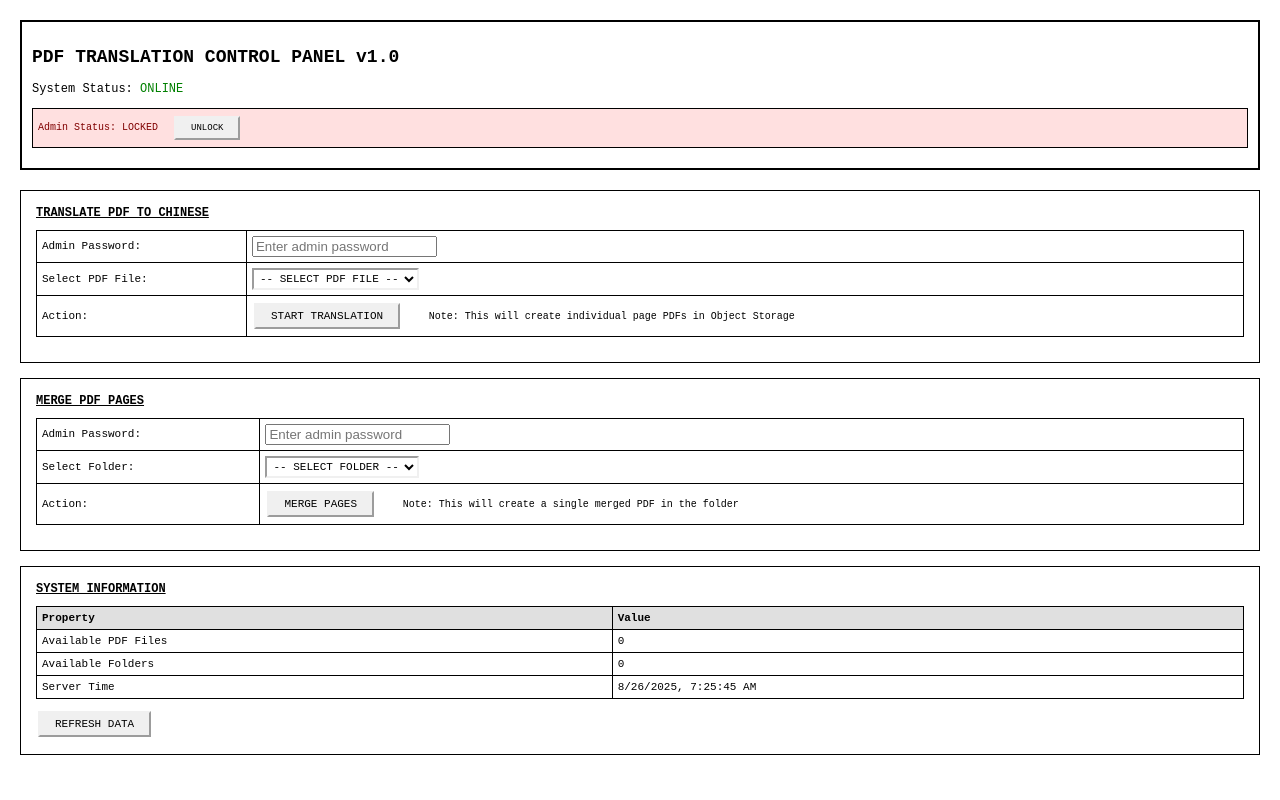
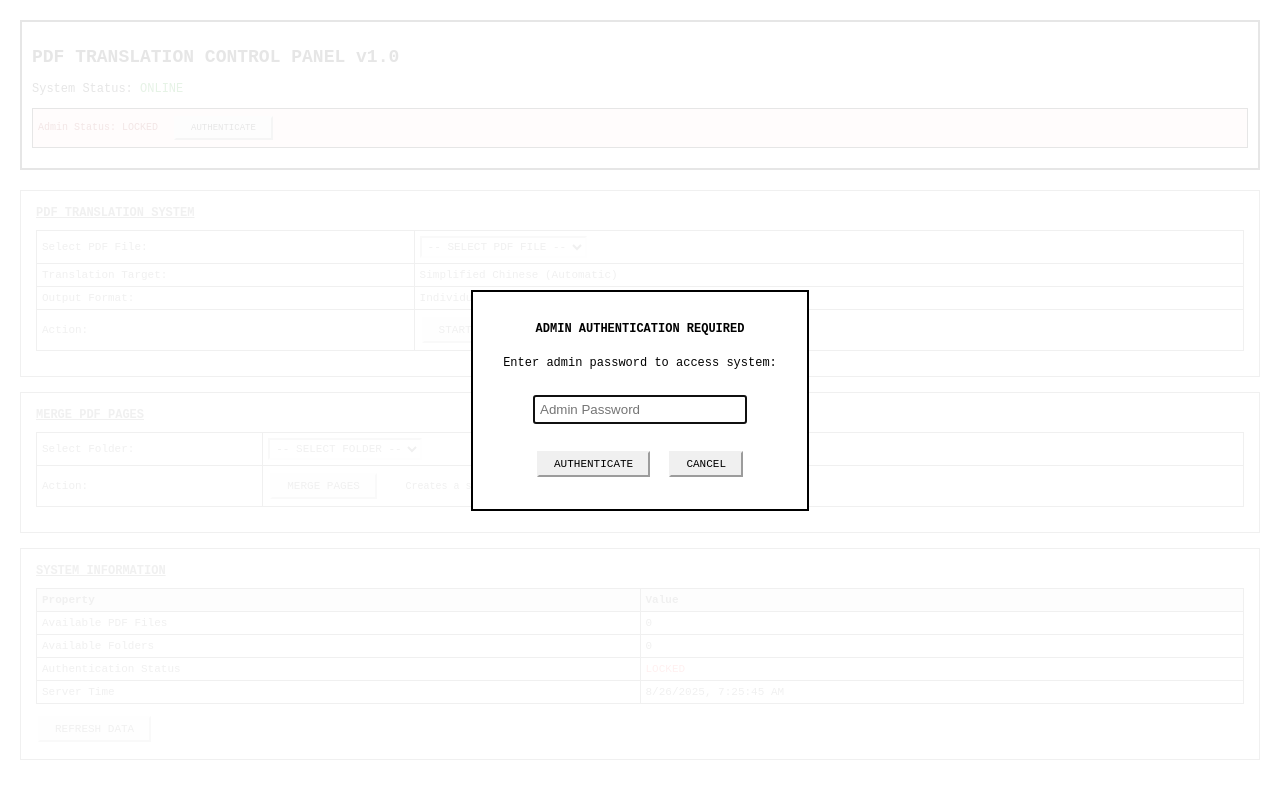
Before and after one commit to Glove0102/Magazine-Refit, a Flask app: template templates/dashboard.html in a window 1280 px wide. Run offline with Flask 3, Linux system fonts and the light colour scheme; the template is opened without the code that fills it, so the values that code supplies are empty.

Commit message:
Assistant checkpoint: Restructured dashboard with unified auth system
Assistant generated file changes:
- templates/dashboard.html: Restructure dashboard with single auth and new translation interface
- app.py: Update Flask app with session-based authentication and simplified endpoints

---

User prompt:

completely remove the enter password for each action, make it for whole dashboard like we have up top. completely remove the translate pdf to chinese box. completely rewrite the dashboard code to interact with the translate script. if the script needs modifications too, do that.

Replit-Commit-Author: Assistant
Replit-Commit-Session-Id: 1c8828a5-8623-4218-bf82-ebd4dbcaeeb1

```diff
--- a/app.py
+++ b/app.py
@@ -1,11 +1,13 @@
 
-from flask import Flask, render_template, request, jsonify
+from flask import Flask, render_template, request, jsonify, session
 import subprocess
 import os
 from replit.object_storage import Client
 import hashlib
+import uuid
 
 app = Flask(__name__)
+app.secret_key = os.getenv('FLASK_SECRET_KEY', 'your-secret-key-change-this')
 
 def verify_admin_password(password):
     """Verify admin password against stored hash"""
@@ -14,11 +16,14 @@ def verify_admin_password(password):
         print("DEBUG: No ADMIN_PASSWORD_HASH found in environment")
         return False
 
-    # Hash the provided password
     password_hash = hashlib.sha256(password.encode()).hexdigest()
     result = password_hash == stored_hash
     print(f"DEBUG: Password verification result: {result}")
     return result
+
+def is_authenticated():
+    """Check if current session is authenticated"""
+    return session.get('authenticated', False)
 
 @app.route('/')
 def dashboard():
@@ -44,102 +49,110 @@ def dashboard():
                          folders=sorted(folders),
                          pdf_files=sorted(pdf_files))
 
+@app.route('/check_auth')
+def check_auth():
+    """Check authentication status"""
+    return jsonify({'authenticated': is_authenticated()})
+
+@app.route('/admin_auth', methods=['POST'])
+def admin_auth():
+    """Handle admin authentication"""
+    try:
+        data = request.get_json()
+        password = data.get('password')
+
+        if not password:
+            return jsonify({'success': False, 'error': 'No password provided'}), 400
+
+        if verify_admin_password(password):
+            session['authenticated'] = True
+            session['auth_token'] = str(uuid.uuid4())
+            return jsonify({'success': True, 'token': session['auth_token']})
+        else:
+            return jsonify({'success': False, 'error': 'Invalid admin password'}), 403
+
+    except Exception as e:
+        return jsonify({'success': False, 'error': str(e)}), 500
+
 @app.route('/translate', methods=['POST'])
 def translate_pdf():
     try:
-        print("DEBUG: Translation endpoint called")
-        print(f"DEBUG: Content-Type: {request.content_type}")
-        print(f"DEBUG: Form data: {dict(request.form)}")
+        if not is_authenticated():
+            return jsonify({'error': 'Authentication required'}), 403
 
-        # Check password directly
-        password = request.form.get('password')
-        print(f"DEBUG: Password received: {'***' if password else 'None'}")
+        data = request.get_json()
+        pdf_file = data.get('pdf_file')
 
-        if not password:
-            return jsonify({'error': 'No password provided'}), 400
-
-        if not verify_admin_password(password):
-            print("DEBUG: Password verification failed")
-            return jsonify({'error': 'Invalid admin password'}), 403
-
-        pdf_file = request.form.get('pdf_file')
-        print(f"DEBUG: PDF file requested: {pdf_file}")
         if not pdf_file:
             return jsonify({'error': 'No PDF file specified'}), 400
 
-        # Run the translation script
-        try:
-            # Update the main.py configuration
-            with open('main.py', 'r') as f:
-                content = f.read()
+        print(f"DEBUG: Starting translation for: {pdf_file}")
 
-            # Replace the input_pdf value
-            lines = content.split('\n')
-            for i, line in enumerate(lines):
-                if line.startswith('input_pdf = '):
-                    lines[i] = f'input_pdf = "{pdf_file}"'
-                    break
+        # Update the main.py configuration
+        with open('main.py', 'r') as f:
+            content = f.read()
 
-            with open('main.py', 'w') as f:
-                f.write('\n'.join(lines))
+        # Replace the input_pdf value
+        lines = content.split('\n')
+        for i, line in enumerate(lines):
+            if line.startswith('input_pdf = '):
+                lines[i] = f'input_pdf = "{pdf_file}"'
+                break
 
-            # Run the translation
-            result = subprocess.run(['python', 'main.py'],
-                                  capture_output=True, text=True, timeout=300)
+        with open('main.py', 'w') as f:
+            f.write('\n'.join(lines))
 
-            return jsonify({
-                'success': True,
-                'output': result.stdout,
-                'error': result.stderr if result.stderr else None
-            })
-        except FileNotFoundError:
-            return jsonify({'error': 'Translation script not found'}), 500
-        except PermissionError:
-            return jsonify({'error': 'Permission denied accessing files'}), 500
+        # Run the translation
+        result = subprocess.run(['python', 'main.py'],
+                              capture_output=True, text=True, timeout=600)
+
+        return jsonify({
+            'success': True,
+            'output': result.stdout,
+            'error': result.stderr if result.stderr else None
+        })
+
     except subprocess.TimeoutExpired:
-        return jsonify({'error': 'Translation timed out (5 min limit)'}), 408
+        return jsonify({'error': 'Translation timed out (10 min limit)'}), 408
     except Exception as e:
-        print(f"Translation error: {str(e)}")  # Debug logging
+        print(f"Translation error: {str(e)}")
         return jsonify({'error': f'Translation failed: {str(e)}'}), 500
 
 @app.route('/merge', methods=['POST'])
 def merge_folder():
     try:
-        # Check password directly
-        password = None
-        folder_name = None
+        if not is_authenticated():
+            return jsonify({'error': 'Authentication required'}), 403
 
-        if request.is_json:
-            data = request.get_json()
-            password = data.get('password') if data else None
-            folder_name = data.get('folder_name') if data else None
-        else:
-            password = request.form.get('password')
-            folder_name = request.form.get('folder_name')
-
-        if not password or not verify_admin_password(password):
-            print("DEBUG: Invalid or missing password")
-            return jsonify({'error': 'Invalid admin password'}), 403
+        data = request.get_json()
+        folder_name = data.get('folder_name')
 
         if not folder_name:
             return jsonify({'error': 'No folder specified'}), 400
 
-        # Run the merge script with folder name as command-line argument
+        print(f"DEBUG: Starting merge for folder: {folder_name}")
+
+        # Run the merge script
         result = subprocess.run(['python', 'merge_pdfs.py', folder_name],
                               capture_output=True, text=True, timeout=120)
 
-        response_data = {
+        return jsonify({
             'success': True,
             'output': result.stdout,
             'error': result.stderr if result.stderr else None
-        }
-
-        return jsonify(response_data)
+        })
 
     except subprocess.TimeoutExpired:
         return jsonify({'error': 'Merge timed out (2 min limit)'}), 408
     except Exception as e:
+        print(f"Merge error: {str(e)}")
         return jsonify({'error': str(e)}), 500
+
+@app.route('/logout')
+def logout():
+    """Clear authentication session"""
+    session.clear()
+    return jsonify({'success': True})
 
 if __name__ == '__main__':
     app.run(host='0.0.0.0', port=5000, debug=True)
--- a/templates/dashboard.html
+++ b/templates/dashboard.html
@@ -115,34 +95,64 @@
             background-color: #e0e0e0;
             font-weight: bold;
         }
+        .disabled-section {
+            opacity: 0.6;
+            pointer-events: none;
+        }
+        .auth-overlay {
+            position: fixed;
+            top: 0;
+            left: 0;
+            width: 100%;
+            height: 100%;
+            background-color: rgba(255, 255, 255, 0.9);
+            display: none;
+            z-index: 1000;
+            align-items: center;
+            justify-content: center;
+        }
+        .auth-box {
+            border: 2px solid #000000;
+            background-color: #ffffff;
+            padding: 30px;
+            text-align: center;
+            font-family: "Courier New", monospace;
+        }
     </style>
 </head>
 <body>
     <div class="header">
         <h2>PDF TRANSLATION CONTROL PANEL v1.0</h2>
         <p>System Status: <span style="color: green;">ONLINE</span></p>
-        <div class="admin-status {% if admin_authenticated %}unlocked{% else %}locked{% endif %}">
-            Admin Status: {% if admin_authenticated %}AUTHENTICATED{% else %}LOCKED{% endif %}
-            {% if not admin_authenticated %}
-            <button onclick="showAdminAuth()" style="margin-left: 10px; font-size: 9px;">UNLOCK</button>
-            {% endif %}
+        <div class="admin-status" id="adminStatus">
+            <span id="authStatusText">Admin Status: CHECKING...</span>
+            <button id="authButton" onclick="authenticate()" style="margin-left: 10px; font-size: 9px;">AUTHENTICATE</button>
         </div>
     </div>
 
+    <!-- Authentication Overlay -->
+    <div id="authOverlay" class="auth-overlay">
+        <div class="auth-box">
+            <div style="font-weight: bold; margin-bottom: 20px;">ADMIN AUTHENTICATION REQUIRED</div>
+            <div style="margin: 15px 0;">Enter admin password to access system:</div>
+            <input type="password" id="authPassword" placeholder="Admin Password"
+                   style="width: 200px; margin: 10px 0; padding: 5px;">
+            <div style="margin-top: 15px;">
+                <button onclick="submitAuth()">AUTHENTICATE</button>
+                <button onclick="hideAuth()" style="margin-left: 10px;">CANCEL</button>
+            </div>
+            <div id="authError" style="color: red; margin-top: 10px; display: none;"></div>
+        </div>
+    </div>
+
+    <div id="mainContent">
         <div class="section">
-        <div class="section-title">TRANSLATE PDF TO CHINESE</div>
-        <form id="translateForm">
-            <table class="form-table">
-                <tr>
-                    <td>Admin Password:</td>
-                    <td>
-                        <input type="password" name="password" placeholder="Enter admin password" required>
-                    </td>
-                </tr>
+            <div class="section-title">PDF TRANSLATION SYSTEM</div>
+            <table>
                 <tr>
                     <td>Select PDF File:</td>
                     <td>
-                        <select name="pdf_file" id="pdfSelect" required>
+                        <select id="pdfSelect" required>
                             <option value="">-- SELECT PDF FILE --</option>
                             {% for pdf in pdf_files %}
                             <option value="{{ pdf }}">{{ pdf }}</option>
@@ -151,34 +161,32 @@
                     </td>
                 </tr>
                 <tr>
+                    <td>Translation Target:</td>
+                    <td>Simplified Chinese (Automatic)</td>
+                </tr>
+                <tr>
+                    <td>Output Format:</td>
+                    <td>Individual Page PDFs in Object Storage</td>
+                </tr>
+                <tr>
                     <td>Action:</td>
                     <td>
-                        <button type="submit">START TRANSLATION</button>
-                        <span style="margin-left: 20px; font-size: 10px;">
-                            Note: This will create individual page PDFs in Object Storage
-                        </span>
+                        <button onclick="startTranslation()" id="translateBtn">START TRANSLATION</button>
+                        <button onclick="viewProgress()" id="progressBtn" style="margin-left: 10px;">VIEW PROGRESS</button>
                     </td>
                 </tr>
             </table>
-        </form>
             <div id="translateStatus" class="status"></div>
             <div id="translateOutput" class="output"></div>
         </div>
 
         <div class="section">
             <div class="section-title">MERGE PDF PAGES</div>
-        <form id="mergeForm">
-            <table class="form-table">
-                <tr>
-                    <td>Admin Password:</td>
-                    <td>
-                        <input type="password" name="password" placeholder="Enter admin password" required>
-                    </td>
-                </tr>
+            <table>
                 <tr>
                     <td>Select Folder:</td>
                     <td>
-                        <select name="folder_name" id="folderSelect" required>
+                        <select id="folderSelect" required>
                             <option value="">-- SELECT FOLDER --</option>
                             {% for folder in folders %}
                             <option value="{{ folder }}">{{ folder }}</option>
@@ -189,14 +197,13 @@
                 <tr>
                     <td>Action:</td>
                     <td>
-                        <button type="submit">MERGE PAGES</button>
+                        <button onclick="startMerge()">MERGE PAGES</button>
                         <span style="margin-left: 20px; font-size: 10px;">
-                            Note: This will create a single merged PDF in the folder
+                            Creates a single merged PDF in the selected folder
                         </span>
                     </td>
                 </tr>
             </table>
-        </form>
             <div id="mergeStatus" class="status"></div>
             <div id="mergeOutput" class="output"></div>
         </div>
@@ -207,88 +214,134 @@
                 <tr><th>Property</th><th>Value</th></tr>
                 <tr><td>Available PDF Files</td><td>{{ pdf_files|length }}</td></tr>
                 <tr><td>Available Folders</td><td>{{ folders|length }}</td></tr>
+                <tr><td>Authentication Status</td><td id="authTableStatus">LOCKED</td></tr>
                 <tr><td>Server Time</td><td id="serverTime"></td></tr>
             </table>
             <button onclick="location.reload()">REFRESH DATA</button>
         </div>
-
-    <!-- Admin Authentication Popup -->
-    <div id="adminPopup" class="popup-overlay">
-        <div class="popup">
-            <div class="popup-title">ADMIN AUTHENTICATION REQUIRED</div>
-            <div style="margin: 15px 0; font-size: 11px;">
-                Enter admin password to access system controls:
-            </div>
-            <form id="adminAuthForm">
-                <input type="password" id="adminPassword" placeholder="Admin Password"
-                       style="width: 100%; margin: 10px 0; padding: 5px;" required>
-                <div style="text-align: center; margin-top: 15px;">
-                    <button type="submit">AUTHENTICATE</button>
-                    <button type="button" onclick="hideAdminAuth()" style="margin-left: 10px;">CANCEL</button>
-                </div>
-            </form>
-            <div id="adminAuthError" style="color: red; font-size: 10px; margin-top: 10px; display: none;"></div>
-        </div>
     </div>
 
     <script>
-        // Admin authentication functions
-        function showAdminAuth() {
-            document.getElementById('adminPopup').style.display = 'block';
-            document.getElementById('adminPassword').focus();
+        let isAuthenticated = false;
+        let authToken = null;
+
+        // Check authentication status on page load
+        window.addEventListener('DOMContentLoaded', function() {
+            checkAuthStatus();
+            updateTime();
+            setInterval(updateTime, 1000);
+        });
+
+        function updateTime() {
+            document.getElementById('serverTime').textContent = new Date().toLocaleString();
         }
 
-        function hideAdminAuth() {
-            document.getElementById('adminPopup').style.display = 'none';
-            document.getElementById('adminPassword').value = '';
-            document.getElementById('adminAuthError').style.display = 'none';
+        function checkAuthStatus() {
+            // Check if we have a valid session
+            fetch('/check_auth')
+                .then(response => response.json())
+                .then(data => {
+                    if (data.authenticated) {
+                        setAuthenticatedState(true);
+                    } else {
+                        setAuthenticatedState(false);
+                        showAuth();
+                    }
+                })
+                .catch(() => {
+                    setAuthenticatedState(false);
+                    showAuth();
+                });
         }
 
-        // Handle admin authentication
-        document.getElementById('adminAuthForm').addEventListener('submit', function(e) {
-            e.preventDefault();
+        function setAuthenticatedState(authenticated) {
+            isAuthenticated = authenticated;
+            const statusText = document.getElementById('authStatusText');
+            const authButton = document.getElementById('authButton');
+            const adminStatus = document.getElementById('adminStatus');
+            const mainContent = document.getElementById('mainContent');
+            const authTableStatus = document.getElementById('authTableStatus');
 
-            const password = document.getElementById('adminPassword').value;
-            const errorDiv = document.getElementById('adminAuthError');
+            if (authenticated) {
+                statusText.textContent = 'Admin Status: AUTHENTICATED';
+                authButton.style.display = 'none';
+                adminStatus.className = 'admin-status unlocked';
+                mainContent.classList.remove('disabled-section');
+                authTableStatus.textContent = 'AUTHENTICATED';
+                authTableStatus.style.color = 'green';
+            } else {
+                statusText.textContent = 'Admin Status: LOCKED';
+                authButton.style.display = 'inline';
+                authButton.textContent = 'AUTHENTICATE';
+                adminStatus.className = 'admin-status locked';
+                mainContent.classList.add('disabled-section');
+                authTableStatus.textContent = 'LOCKED';
+                authTableStatus.style.color = 'red';
+            }
+        }
+
+        function authenticate() {
+            showAuth();
+        }
+
+        function showAuth() {
+            document.getElementById('authOverlay').style.display = 'flex';
+            document.getElementById('authPassword').focus();
+        }
+
+        function hideAuth() {
+            if (!isAuthenticated) {
+                // Don't allow hiding if not authenticated
+                return;
+            }
+            document.getElementById('authOverlay').style.display = 'none';
+            document.getElementById('authPassword').value = '';
+            document.getElementById('authError').style.display = 'none';
+        }
+
+        function submitAuth() {
+            const password = document.getElementById('authPassword').value;
+            const errorDiv = document.getElementById('authError');
 
             fetch('/admin_auth', {
                 method: 'POST',
-                headers: {
-                    'Content-Type': 'application/json',
-                },
+                headers: { 'Content-Type': 'application/json' },
                 body: JSON.stringify({ password: password })
             })
             .then(response => response.json())
             .then(data => {
                 if (data.success) {
-                    hideAdminAuth();
-                    location.reload(); // Refresh to show unlocked state
+                    authToken = data.token || 'authenticated';
+                    setAuthenticatedState(true);
+                    document.getElementById('authOverlay').style.display = 'none';
+                    document.getElementById('authPassword').value = '';
+                    document.getElementById('authError').style.display = 'none';
                 } else {
                     errorDiv.textContent = 'ERROR: ' + data.error;
                     errorDiv.style.display = 'block';
-                    document.getElementById('adminPassword').value = '';
+                    document.getElementById('authPassword').value = '';
                 }
             })
             .catch(error => {
                 errorDiv.textContent = 'SYSTEM ERROR: ' + error.message;
                 errorDiv.style.display = 'block';
             });
-        });
+        }
 
-        // Update server time
-        function updateTime() {
-            document.getElementById('serverTime').textContent = new Date().toLocaleString();
+        function startTranslation() {
+            if (!isAuthenticated) {
+                showAuth();
+                return;
             }
-        updateTime();
-        setInterval(updateTime, 1000);
 
-        // Handle translation form
-        document.getElementById('translateForm').addEventListener('submit', function(e) {
-            e.preventDefault();
+            const pdfFile = document.getElementById('pdfSelect').value;
+            if (!pdfFile) {
+                alert('Please select a PDF file');
+                return;
+            }
 
             const status = document.getElementById('translateStatus');
             const output = document.getElementById('translateOutput');
-            const formData = new FormData(this);
 
             status.textContent = 'PROCESSING... Please wait...';
             status.style.color = 'orange';
@@ -297,21 +350,13 @@
 
             fetch('/translate', {
                 method: 'POST',
-                body: formData
+                headers: { 'Content-Type': 'application/json' },
+                body: JSON.stringify({
+                    pdf_file: pdfFile,
+                    auth_token: authToken
                 })
-            .then(response => {
-                if (!response.ok) {
-                    throw new Error(`HTTP ${response.status}: ${response.statusText}`);
-                }
-                const contentType = response.headers.get('content-type');
-                if (contentType && contentType.includes('application/json')) {
-                    return response.json();
-                } else {
-                    return response.text().then(text => {
-                        throw new Error(`Received non-JSON response: ${text.substring(0, 100)}...`);
-                    });
-                }
             })
+            .then(response => response.json())
             .then(data => {
                 if (data.success) {
                     status.textContent = 'TRANSLATION COMPLETED SUCCESSFULLY';
@@ -328,15 +373,31 @@
                 status.style.color = 'red';
                 output.textContent = 'ERROR: ' + error.message;
             });
-        });
+        }
 
-        // Handle merge form
-        document.getElementById('mergeForm').addEventListener('submit', function(e) {
-            e.preventDefault();
+        function viewProgress() {
+            const output = document.getElementById('translateOutput');
+            if (output.style.display === 'none') {
+                output.style.display = 'block';
+            } else {
+                output.style.display = 'none';
+            }
+        }
+
+        function startMerge() {
+            if (!isAuthenticated) {
+                showAuth();
+                return;
+            }
+
+            const folderName = document.getElementById('folderSelect').value;
+            if (!folderName) {
+                alert('Please select a folder');
+                return;
+            }
 
             const status = document.getElementById('mergeStatus');
             const output = document.getElementById('mergeOutput');
-            const formData = new FormData(this);
 
             status.textContent = 'PROCESSING... Please wait...';
             status.style.color = 'orange';
@@ -345,21 +406,13 @@
 
             fetch('/merge', {
                 method: 'POST',
-                body: formData
+                headers: { 'Content-Type': 'application/json' },
+                body: JSON.stringify({
+                    folder_name: folderName,
+                    auth_token: authToken
                 })
-            .then(response => {
-                if (!response.ok) {
-                    throw new Error(`HTTP ${response.status}: ${response.statusText}`);
-                }
-                const contentType = response.headers.get('content-type');
-                if (contentType && contentType.includes('application/json')) {
-                    return response.json();
-                } else {
-                    return response.text().then(text => {
-                        throw new Error(`Received non-JSON response: ${text.substring(0, 100)}...`);
-                    });
-                }
             })
+            .then(response => response.json())
             .then(data => {
                 if (data.success) {
                     status.textContent = 'MERGE COMPLETED SUCCESSFULLY';
@@ -376,6 +429,13 @@
                 status.style.color = 'red';
                 output.textContent = 'ERROR: ' + error.message;
             });
+        }
+
+        // Handle Enter key in auth password field
+        document.getElementById('authPassword').addEventListener('keypress', function(e) {
+            if (e.key === 'Enter') {
+                submitAuth();
+            }
         });
     </script>
 </body>
```
Also changed, not shown: other parts of templates/dashboard.html (+6 -26 lines). Lines whose indentation alone changed are shown as unchanged.
